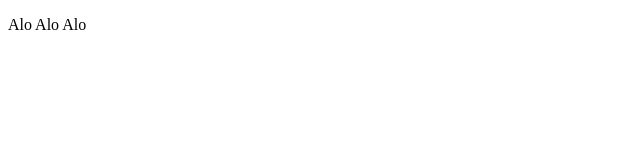
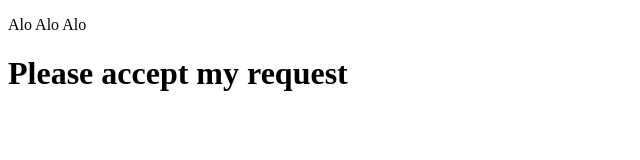
Before and after one commit to longnguyenthanh2sub/demo-git, a plain HTML site: page index.html in a window 1280 px wide. Shown: the whole page, without its empty margins (0-640 px from the left). Drawn offline with Linux system fonts and the light colour scheme.

Commit message:
Update index.html

```diff
--- a/index.html
+++ b/index.html
@@ -8,5 +8,6 @@
 </head>
 <body>
     <p>Alo Alo Alo</p>
+    <h1>Please accept my request</h1>
 </body>
 </html>
```
